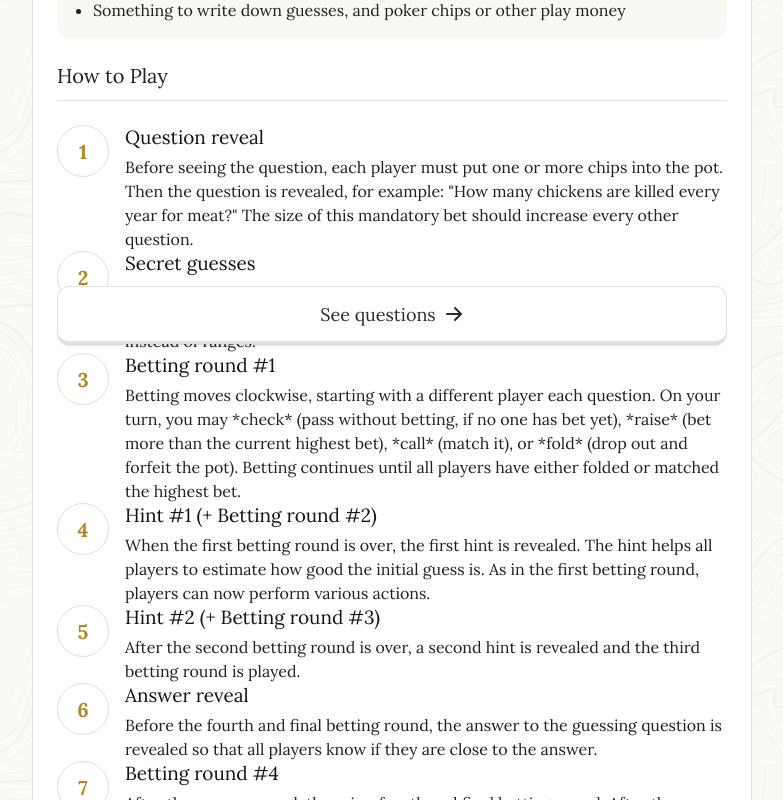
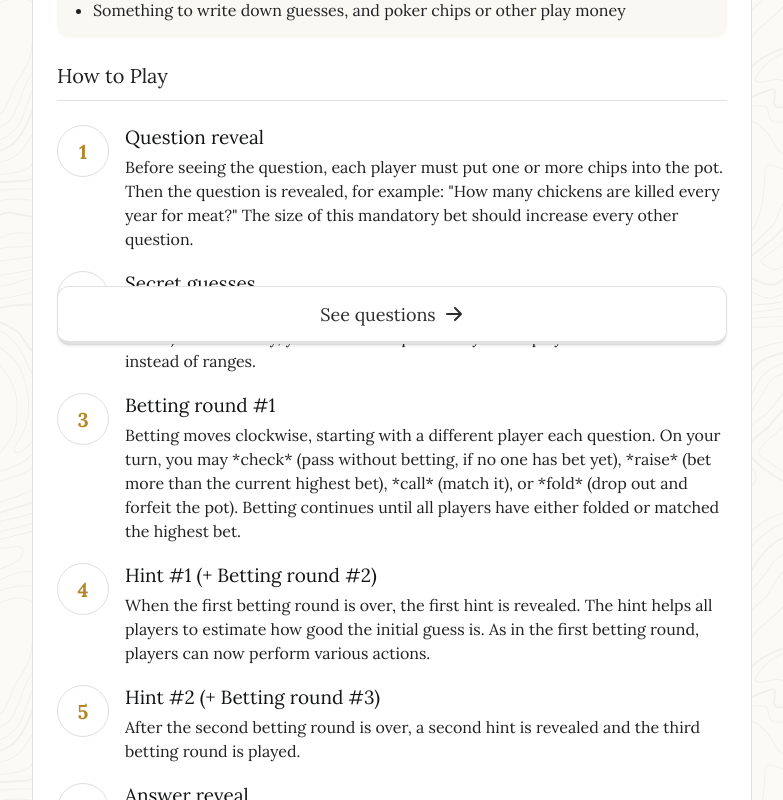
Before and after one commit to danielfetz/fermi-poker-questions, a React (Create React App) app: page / in a window 1280 px wide. Shown: the part 440-1240 px from the top of the page, without its empty margins (248-1031 px from the left). Built offline with nearby package versions, Linux system fonts and the light colour scheme.

Commit message:
Add gap-5 css

```diff
--- a/src/styles.css
+++ b/src/styles.css
@@ -1343,6 +1343,10 @@ header.pt-28 {
   gap: 1rem;
 }
 
+.gap-5 {
+  gap: 1.25rem;
+}
+
 .border {
   border-width: 1px;
   border-bottom-style: solid;
```
